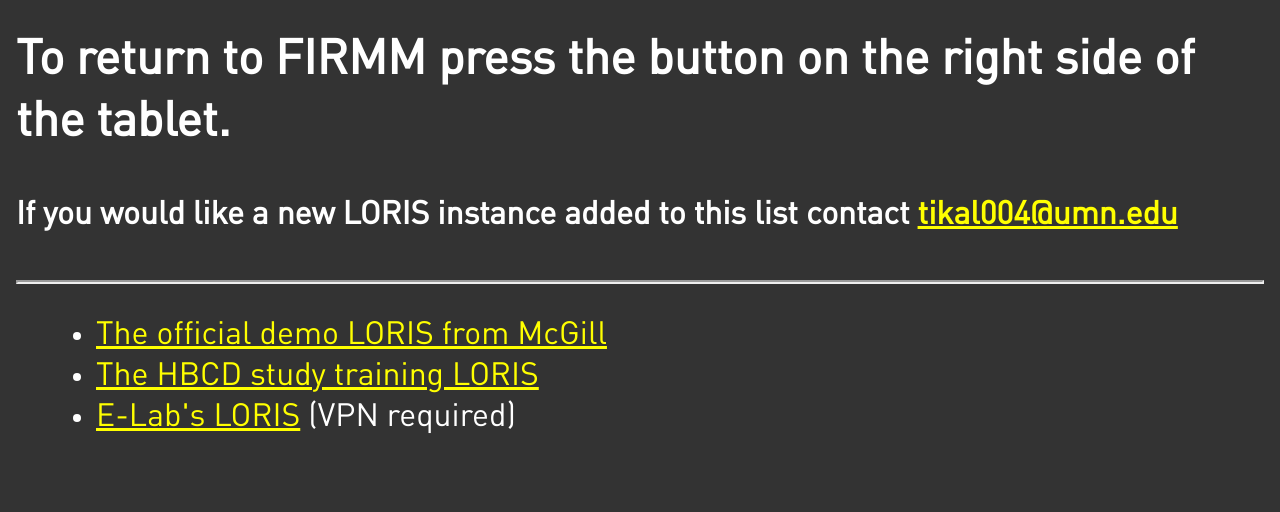
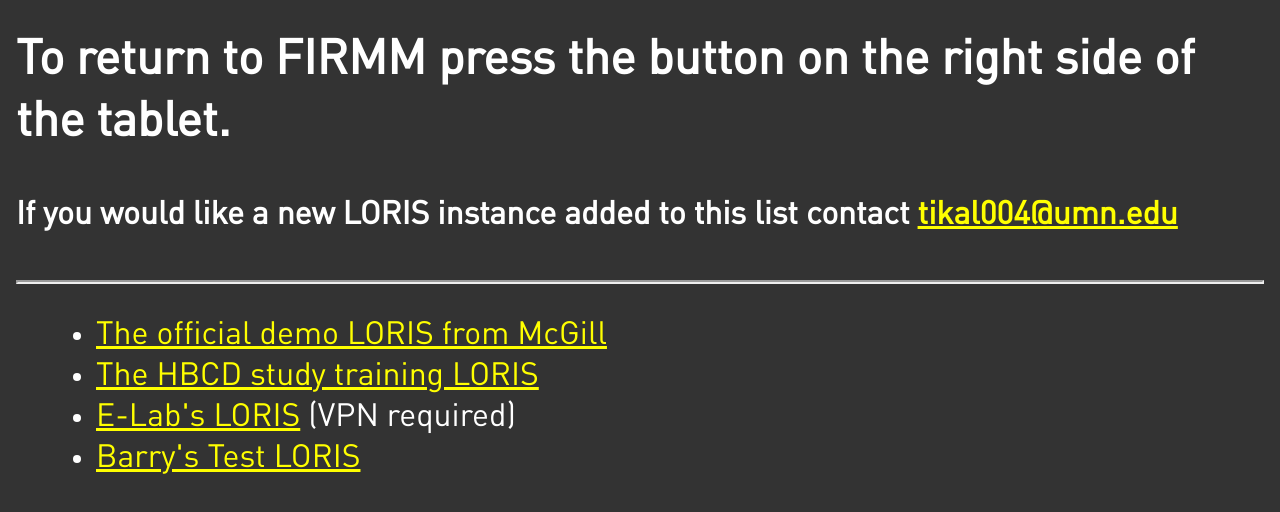
Before and after one commit to DCAN-Labs/LORIS-list, a plain HTML site: page index.html in a window 1280 px wide. Shown: the part 138-650 px from the top of the page. Drawn offline with Linux system fonts and the light colour scheme.

Commit message:
added Barry's Test LORIS

```diff
--- a/index.html
+++ b/index.html
@@ -24,6 +24,7 @@
             <li><a href="https://demo.loris.ca/">The official demo LORIS from McGill</a></li>
             <li><a href="https://sandbox.hbcd.msi.umn.edu/">The HBCD study training LORIS</a></li>
             <li><a href="https://elab.ahc.umn.edu/">E-Lab's LORIS</a> (VPN required)</li>
+            <li><a href="https://d512-2601-441-457f-cfc4-ad2e-ea95-6865-dffd.ngrok.io">Barry's Test LORIS</a></li>
         </ul>
     </body>
 </html>
```
